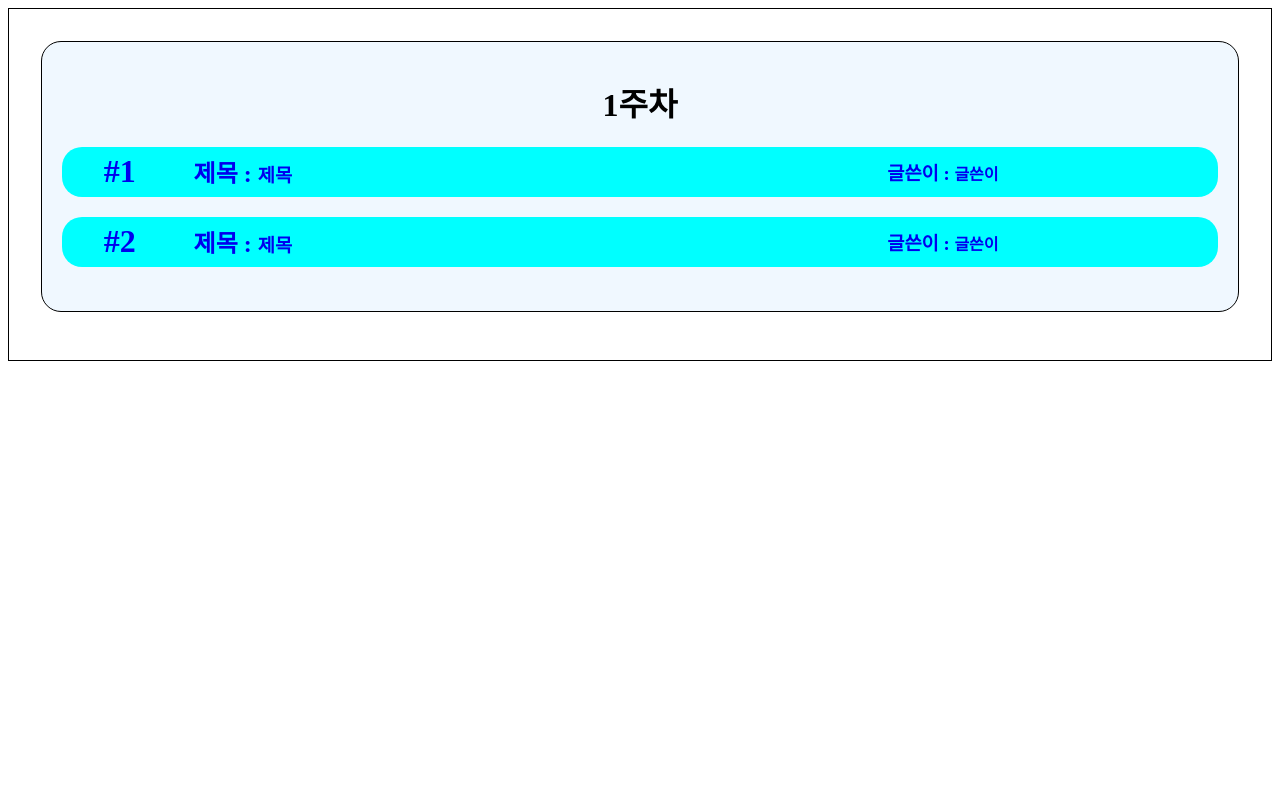
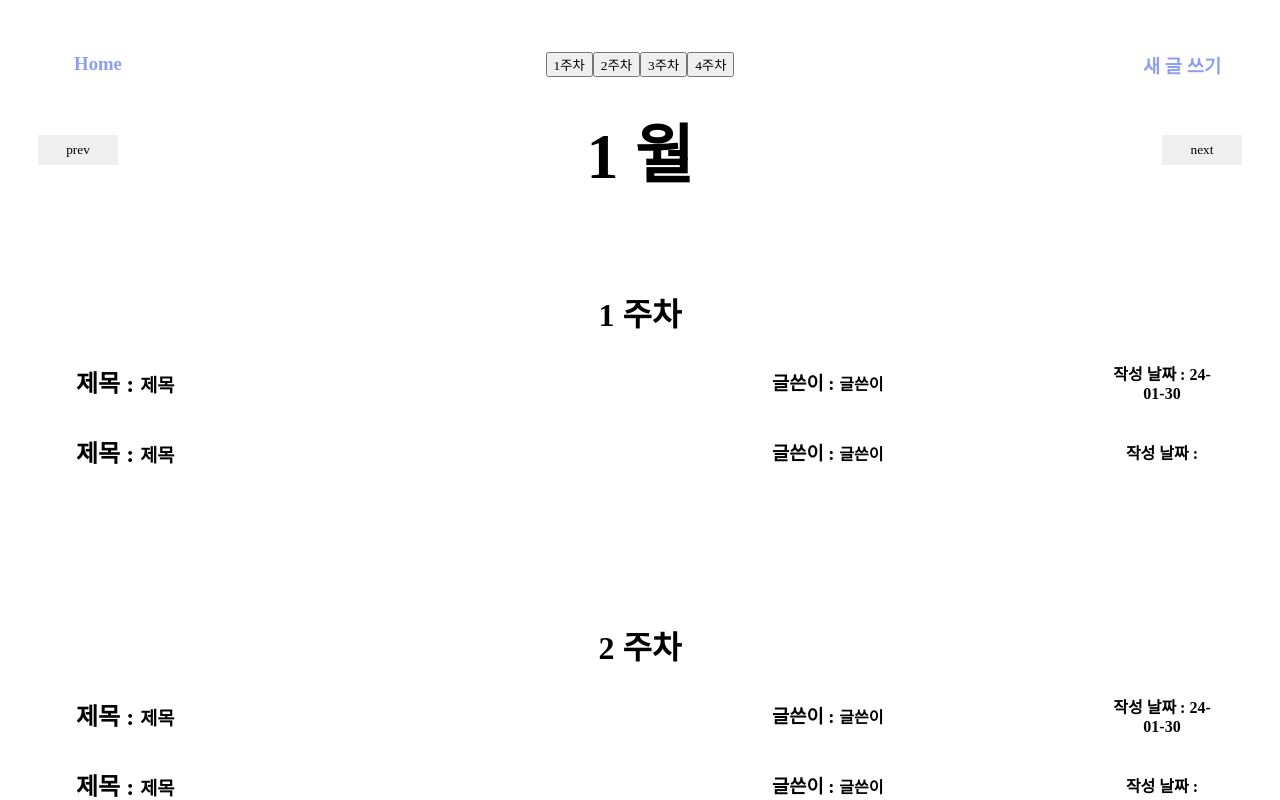
Before and after one commit to LikeLionHGU/front-recaps, a React (Create React App) app: page /list in a window 1280 px wide. Shown: the top 800 px of the page. Built offline with nearby package versions, Linux system fonts and the light colour scheme; a web font is replaced by a local one.

Commit message:
페이지 구체화

```diff
--- a/package.json
+++ b/package.json
@@ -13,6 +13,7 @@
     "express-fileupload": "^1.4.3",
     "react": "^18.2.0",
     "react-dom": "^18.2.0",
+    "react-modal": "^3.16.1",
     "react-router-dom": "^6.21.3",
     "react-scripts": "5.0.1",
     "styled-components": "^6.1.8",
--- a/src/App.js
+++ b/src/App.js
@@ -6,11 +6,9 @@ import { BrowserRouter, Routes, Route } from "react-router-dom";
 
 function App() {
   return (
-
     // ȭ�� ��ȯ�� �̷�������� react-router-dom�� ���
 
     // react-router-dom
-
 
     // 화면 전환이 이루어지도록 react-router-dom을 사용
     <BrowserRouter>
@@ -18,6 +16,7 @@ function App() {
         <Route path="/" element={<Header />}></Route>
         <Route path="/write" element={<Write />}></Route>
         <Route path="list" element={<List />}></Route>
+        {/* <Route path="/list/detail" element={<Detail />}></Route> */}
       </Routes>
     </BrowserRouter>
 
--- a/src/component/List.js
+++ b/src/component/List.js
@@ -1,41 +1,108 @@
 // 예지
 import PropTypes from "prop-types";
 import { Link } from "react-router-dom";
-import React from "react";
+import React, { useEffect, useState } from "react";
+import Modal from "react-modal";
 import "../css/list.css";
 
 //read, delete
-function List({ _id, title, owner_name }) {
-  const num = 1;
+function Navbar({ week }) {
+  return (
+    <div className="nav">
+      <button>1주차</button>
+      <button>2주차</button>
+      <button>3주차</button>
+      <button>4주차</button>
+    </div>
+  );
+}
 
-  _id = 1;
-  title = "제목";
-  owner_name = "글쓴이";
+function Header() {
   return (
-    <div className="list">
-      <div className="num">
-        {/* <span className="rect1">
-          <h1>1</h1>
-        </span>
-        <span className="rect1">
-          <h1>2</h1>
-        </span>
-        <span className="rect1">
-          <h1>3</h1>
-        </span>
-        <span className="rect1">
-          <h1>4</h1>
+    <div className="header">
+      <Link to={`/`}>
+        <div className="home">
+          <h3>Home</h3>
+        </div>
+      </Link>
+
+      <Navbar></Navbar>
+
+      <div className="write">
+        <Link to={`/Write`}>
+          <h3>새 글 쓰기</h3>
+        </Link>
+      </div>
+    </div>
+  );
+}
+
+function Month() {
+  const [month, setMonth] = useState(1);
+
+  const decreaseMonth = () => {
+    if (month > 1) {
+      setMonth((prevMonth) => prevMonth - 1);
+    } else {
+      setMonth(12);
+    }
+  };
+
+  const increaseMonth = () => {
+    if (month < 12) {
+      setMonth((prevMonth) => prevMonth + 1);
+    } else {
+      setMonth(1);
+    }
+  };
+
+  return (
+    <div className="month">
+      <button onClick={decreaseMonth}>prev</button>
+      <h1>{month} 월</h1>
+      <button onClick={increaseMonth}>next</button>
+    </div>
+  );
+}
+
+function Detail({ id }) {
+  const [recaps, setRecaps] = useState([]);
+
+  function getRecap() {
+    fetch("https://ll-api.jungsub.com/recap/list")
+      .then((response) => response.json())
+      .then((data) => setRecaps(data));
+  }
+  console.log(recaps);
+
+  useEffect(() => {
+    getRecap();
+  }, []);
+
+  return (
+    <div>
+      {recaps.map((recaps) => (
+        <Block key={recaps.id} id={recaps._id} title={recaps.title} />
+      ))}
+    </div>
+  );
+}
+
+function Content({ num, id, title, owner_name, date }) {
+  const [modalIsOpen, setModalIsOpen] = useState(false);
+
+  return (
+    // <Link to={`/list/${id}`}>
+    <div>
+      <div className="rect3" onClick={() => setModalIsOpen(true)}>
+        {/* 모달 */}
+
+        {/* <button >Modal Open</button> */}
+
+        <div className="content">
+          {/* <span className="number">
+            <h1># {num}</h1>
           </span> */}
-      </div>
-      <div className="week">
-        <div className="rect2">
-          <h1>1주차</h1>
-          <Link to={`/list/${_id}`}>
-            <div className="rect3">
-              <div className="content">
-                <span className="number">
-                  <h1>#{num}</h1>
-                </span>
           <span className="title">
             <h2>제목 : </h2>
             <h3>{title}</h3>
@@ -44,28 +111,80 @@ function List({ _id, title, owner_name }) {
             <h3>글쓴이 : </h3>
             <h4>{owner_name}</h4>
           </span>
-              </div>
-            </div>
-          </Link>
-
-          <Link to={`/list/${_id}`}>
-            <div className="rect3">
-              <div className="content">
-                <span className="number">
-                  <h1>#{num + 1}</h1>
-                </span>
-                <span className="title">
-                  <h2>제목 : </h2>
-                  <h3>{title}</h3>
-                </span>
-                <span className="writer">
-                  <h3>글쓴이 : </h3>
-                  <h4>{owner_name}</h4>
+          <span>
+            <h4>작성 날짜 : </h4>
+            <h4>{date}</h4>
           </span>
         </div>
       </div>
-          </Link>
+      <div className="modal">
+        <Modal
+          isOpen={modalIsOpen}
+          onRequestClose={() => setModalIsOpen(false)}
+          id={id}
+        >
+          <Detail></Detail>
+          <h1>제목</h1>
+          <h4>글쓴이</h4>
+          <p>내용</p>
+          <button onClick={() => setModalIsOpen(false)}>닫기</button>
+        </Modal>
       </div>
+    </div>
+    // </Link>
+  );
+}
+
+function WeekList({ id, week, title, owner_name, date }) {
+  const [num, setNum] = useState(1);
+
+  const increaseNum = () => {
+    setNum((prevNum) => prevNum + 1);
+  };
+
+  return (
+    <div className="rect2">
+      <h1>{week} 주차</h1>
+      {increaseNum}
+      <Content
+        num={num}
+        // id={id}
+        title={title}
+        owner_name={owner_name}
+        date={date}
+      ></Content>
+      <Content
+        num={num}
+        // id={id}
+        title={title}
+        owner_name={owner_name}
+      ></Content>
+    </div>
+  );
+}
+
+function Block({ id, week, title, owner_name, date }) {
+  title = "제목";
+  owner_name = "글쓴이";
+  date = "24-01-30";
+
+  return (
+    <div className="list">
+      <WeekList week={week} title={title} owner_name={owner_name} date={date} />
+    </div>
+  );
+}
+
+function List() {
+  return (
+    <div className="list">
+      <div className="num">
+        <Header></Header>
+        <Month></Month>
+        <Block week="1"></Block>
+        <Block week="2"></Block>
+        <Block week="3"></Block>
+        <Block week="4"></Block>
       </div>
     </div>
   );
--- a/src/css/list.css
+++ b/src/css/list.css
@@ -1,5 +1,42 @@
+.month {
+  display: flex;
+  justify-content: center;
+  align-items: center;
+}
+.month h1 {
+  font-size: 8vh;
+  margin: auto;
+}
+.month button {
+  width: 80px;
+  height: 30px;
+  margin-left: 30px;
+  margin-right: 30px;
+  border: none;
+}
+.month button:hover {
+  background-color: rgb(215, 246, 250);
+}
+
+.header .home,
+.write {
+  width: 100px;
+  height: 40px;
+  border-radius: 10px;
+  display: flex;
+  justify-content: center;
+  align-items: center;
+}
+
+.header .home:hover,
+.write:hover {
+  background-color: aquamarine;
+}
+
 .list {
-  height: 100vh;
+  height: auto;
+  margin-top: 3vh;
+  margin-bottom: 8vh;
   text-align: center;
 }
 
@@ -16,42 +53,50 @@
 }
 
 .week {
-  border: 1px solid black;
+  border: 1px solid red;
+}
+
+.ReactModal__Content,
+.ReactModal__Content--after-open {
+  width: 150vh;
+  height: 80vh;
+  text-align: center;
+}
+.modal button {
+  display: block;
+  margin: auto;
 }
 
 .rect2 {
-  /* width: 100%; */
   height: 100%;
   max-height: 300px;
-  border: 1px solid black;
-  background-color: aliceblue;
-  margin-top: 4vh;
-  margin-bottom: 6vh;
+  /* border: 1px solid black; */
+  margin-top: 7vh;
+  margin-bottom: 3vh;
   margin-left: 4vh;
   margin-right: 4vh;
   padding-top: 2vh;
   padding-bottom: 3vh;
   border-radius: 20px;
 }
-
 .rect2:hover {
-  background-color: gray;
+  background-color: rgb(241, 241, 241);
 }
 
 .rect2 .content {
   height: 50px;
   display: grid;
-  grid-template-columns: 10% 60% 30%;
+  grid-template-columns: 60% 30% 10%;
   margin-left: 6%;
   margin-right: 6%;
-  background-color: aqua;
+  text-align: center;
   border-radius: 20px;
   margin: 20px;
   align-items: center;
 }
 
 .content:hover {
-  background-color: red;
+  background-color: rgba(171, 212, 227, 0.461);
 }
 
 .content h1,
@@ -72,6 +117,7 @@ h4 {
   padding-left: 2vh;
   padding-right: 2vh;
 }
+
 a {
   text-decoration: none;
 }
```
Also changed, not shown: 1 other file (tests, documents, lock files or other folders). Lines whose indentation alone changed are shown as unchanged.
